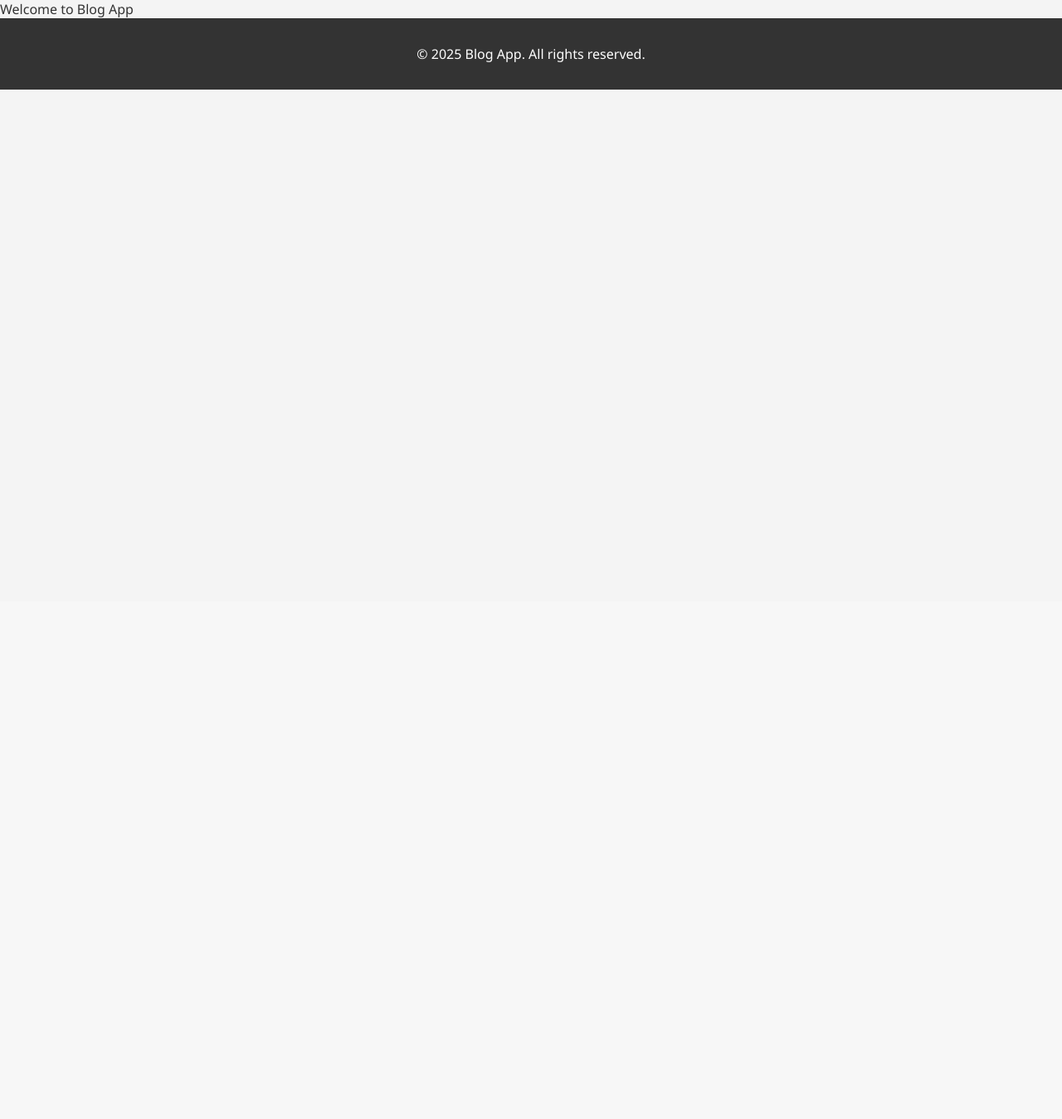
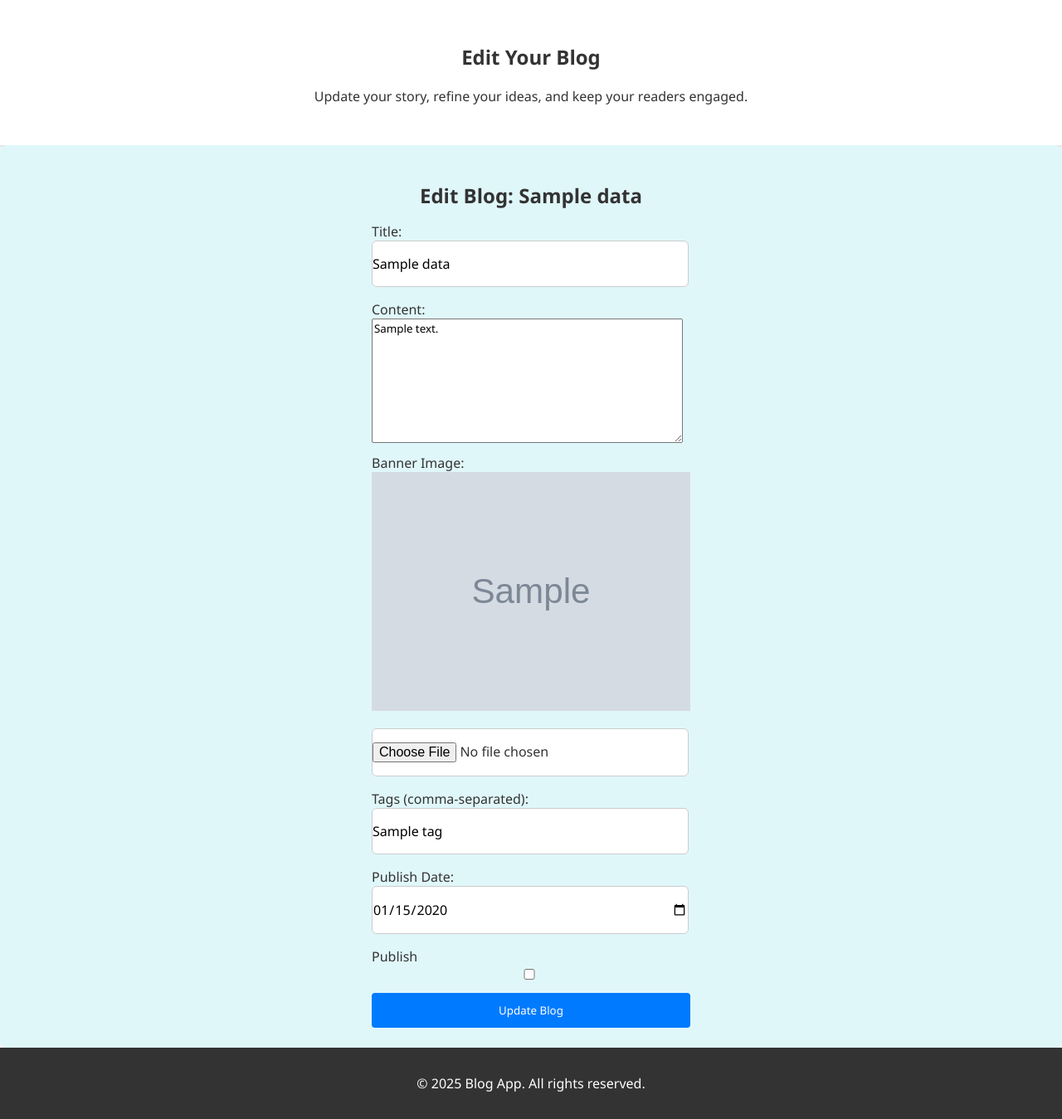
Before and after one commit to Ashkantvn/Blog-app, a Django app: template core/templates/blogs/blog-management/edit_blog.html in a window 1280 px wide. Shown: the part 75-1424 px from the top of the page at 83% size. Before the commit the page ends 183 px from the top, so only its background shows below. Run offline with Django 5.2, Linux system fonts and the light colour scheme; the template is opened without the code that fills it: most values are stand-ins (such as "Sample title", 1, 10 or a date in 2020); grey boxes marked "Sample" are stand-in pictures; data that the repository does not hold is empty; parts of the project's set-up code (start-up, migrations or seed data) failed here and were passed over.

Commit message:
Create edit and delete templates

```diff
--- a/core/blogs/views/blog_management.py
+++ b/core/blogs/views/blog_management.py
@@ -93,10 +93,11 @@ class BlogEdit(LoginRequiredMixin, AuthorRequiredMixin, View):
         # Update fields
         blog.title = title
         blog.content = content
+        if published_date:
+            blog.published_date=published_date
         if banner:
             blog.banner = banner
         blog.is_published = is_published
-        blog.published_date = published_date
         blog.save()
         # Handle tags
         handle_tags(blog, tags)
@@ -104,7 +105,8 @@ class BlogEdit(LoginRequiredMixin, AuthorRequiredMixin, View):
             request,
             'blogs/blog-management/edit_blog.html',
             {
-                "data": "Blog updated successfully!"
+                "data": blog,
+                "message":"Blog updated successfully!"
             },
             status=HTTPStatus.OK
         )
--- a/core/templates/blogs/blog-management/edit_blog.html
+++ b/core/templates/blogs/blog-management/edit_blog.html
@@ -1 +1,61 @@
 {% extends "layout.html" %}
+{% load static %}
+
+{% block link %}
+  <link rel="stylesheet" href="{% static 'css/blogs.css' %}" />
+{% endblock link %}
+
+{% block title %}
+  Edit Blog - {{ data.title }}
+{% endblock title %}
+
+{% block content %}
+<section class="hero">
+    <h2>Edit Your Blog</h2>
+    <p>Update your story, refine your ideas, and keep your readers engaged.</p>
+</section>
+
+<section class="section blue-section">
+    <h2>Edit Blog: {{ data.title }}</h2>
+
+    <form method="post" enctype="multipart/form-data">
+      {% if error %}
+        <div class="alert">
+            {{ error }}
+        </div>
+      {% elif message %}
+        <div class="success">
+            {{ message }}
+        </div>
+      {% endif %}
+      {% csrf_token %}
+
+      <label for="title">Title:</label>
+      <input type="text" name="title" id="title" value="{{ data.title }}" required />
+
+      <label for="content">Content:</label>
+      <textarea name="content" id="content" rows="8" required>{{ data.content }}</textarea>
+
+      <label for="banner">Banner Image:</label>
+      {% if data.banner %}
+        <div class="current-banner">
+          <img src="{{ data.banner.url }}" alt="Current Banner" style="max-width: 100%; margin-bottom: 1rem;" />
+        </div>
+      {% endif %}
+      <input type="file" name="banner" id="banner" accept="image/*" />
+
+      <label for="tags">Tags (comma-separated):</label>
+      <input type="text" name="tags" id="tags" value="{% for tag in data.tags.all %}{{ tag.tag_name }}{% if not forloop.last %}, {% endif %}{% endfor %}" />
+
+      <label for="published_date">Publish Date:</label>
+      <input type="date" name="published_date" id="published_date" value="{{ data.published_date|date:'Y-m-d' }}" />
+
+      <label>
+        Publish
+        <input type="checkbox" name="is_published" {% if data.is_published %}checked{% endif %} />
+      </label>
+
+      <button type="submit" class="submit_button">Update Blog</button>
+    </form>
+</section>
+{% endblock content %}
```
Also changed, not shown: core/templates/blogs/blog-management/delete_blog.html (+29 -0 lines).
